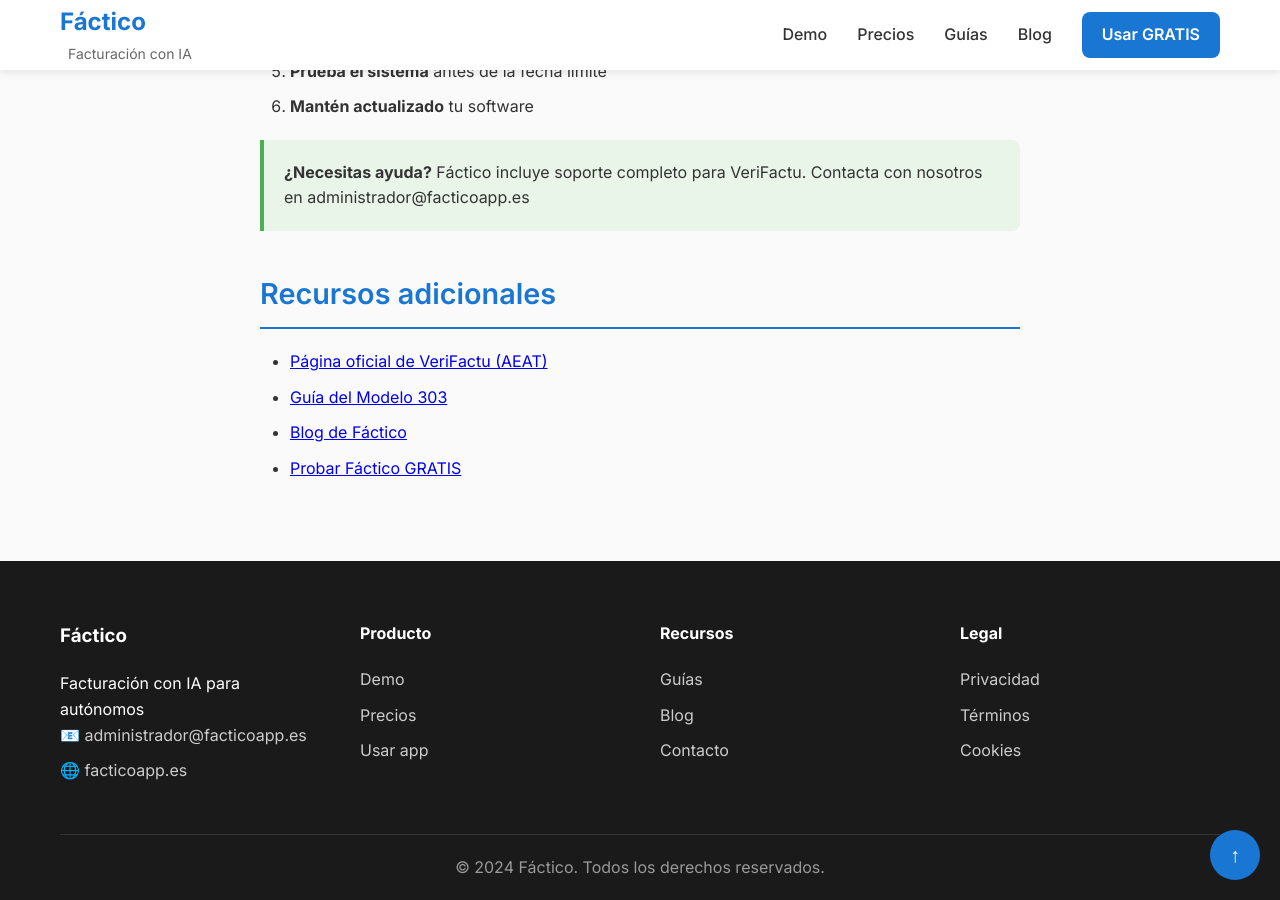
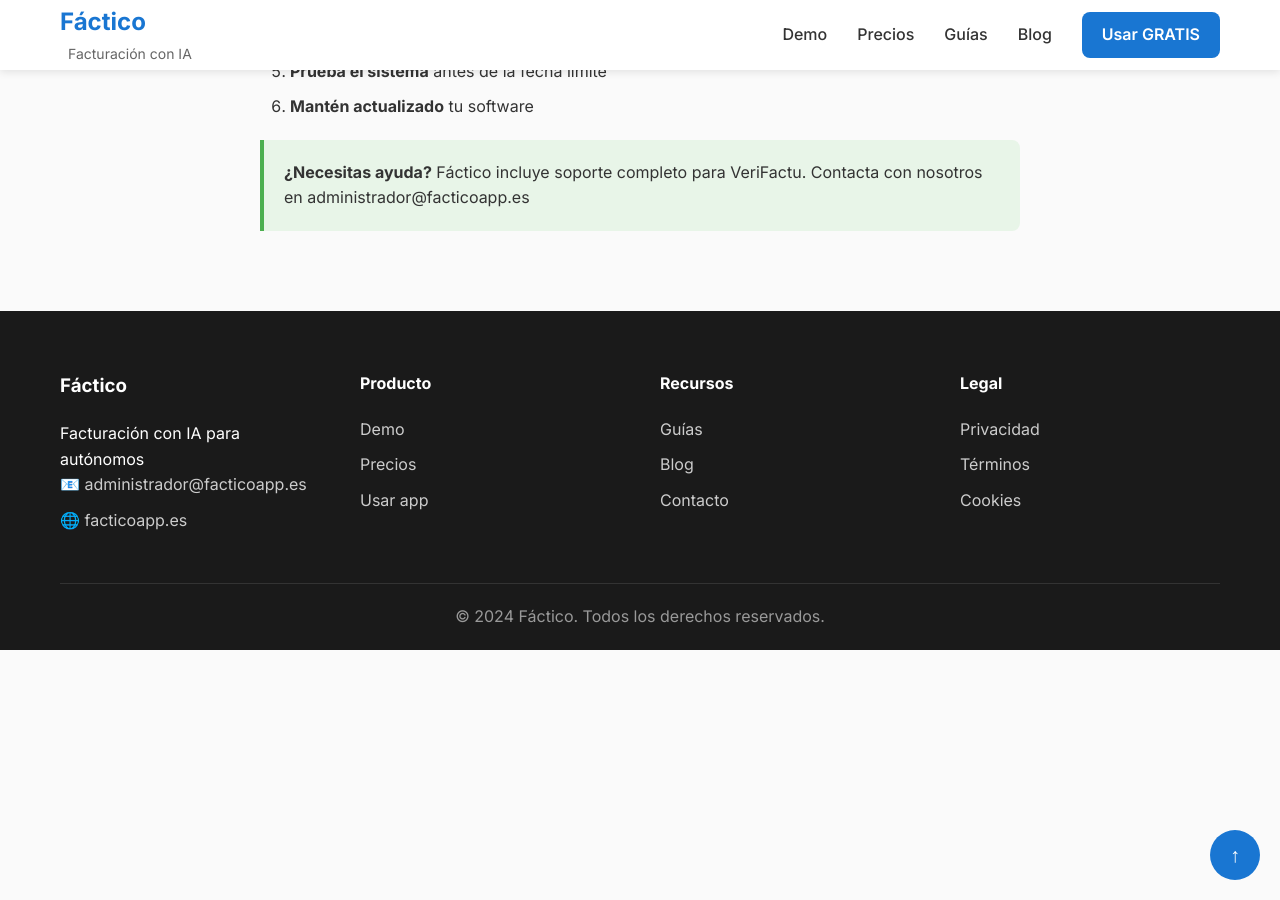
Before and after one commit to PacoMedina1959/facticoapp_website, a Jekyll site: the page guias/verifactu-2025.html, which Jekyll copies as it is, in a window 1280 px wide and 900 px high, scrolled down 5165 px. Built offline with Jekyll 4.4.1, drawn with Linux system fonts in a browser that asks for light colours.

Commit message:
DOCS: Eliminar sección 'Recursos adicionales' de la guía VeriFactu

```diff
--- a/guias/verifactu-2025.html
+++ b/guias/verifactu-2025.html
@@ -313,17 +313,6 @@
                 <strong>¿Necesitas ayuda?</strong> Fáctico incluye soporte completo para VeriFactu. Contacta con nosotros en administrador@facticoapp.es
             </div>
         </div>
-
-        <div class="guide-section">
-            <h2>Recursos adicionales</h2>
-
-            <ul>
-                <li><a href="https://www.agenciatributaria.es/verifactu" target="_blank">Página oficial de VeriFactu (AEAT)</a></li>
-                <li><a href="../guias/modelo-303.html">Guía del Modelo 303</a></li>
-                <li><a href="../blog/">Blog de Fáctico</a></li>
-                <li><a href="https://facticoapp.es" target="_blank">Probar Fáctico GRATIS</a></li>
-            </ul>
-        </div>
     </main>
 
     <!-- Footer -->
```
